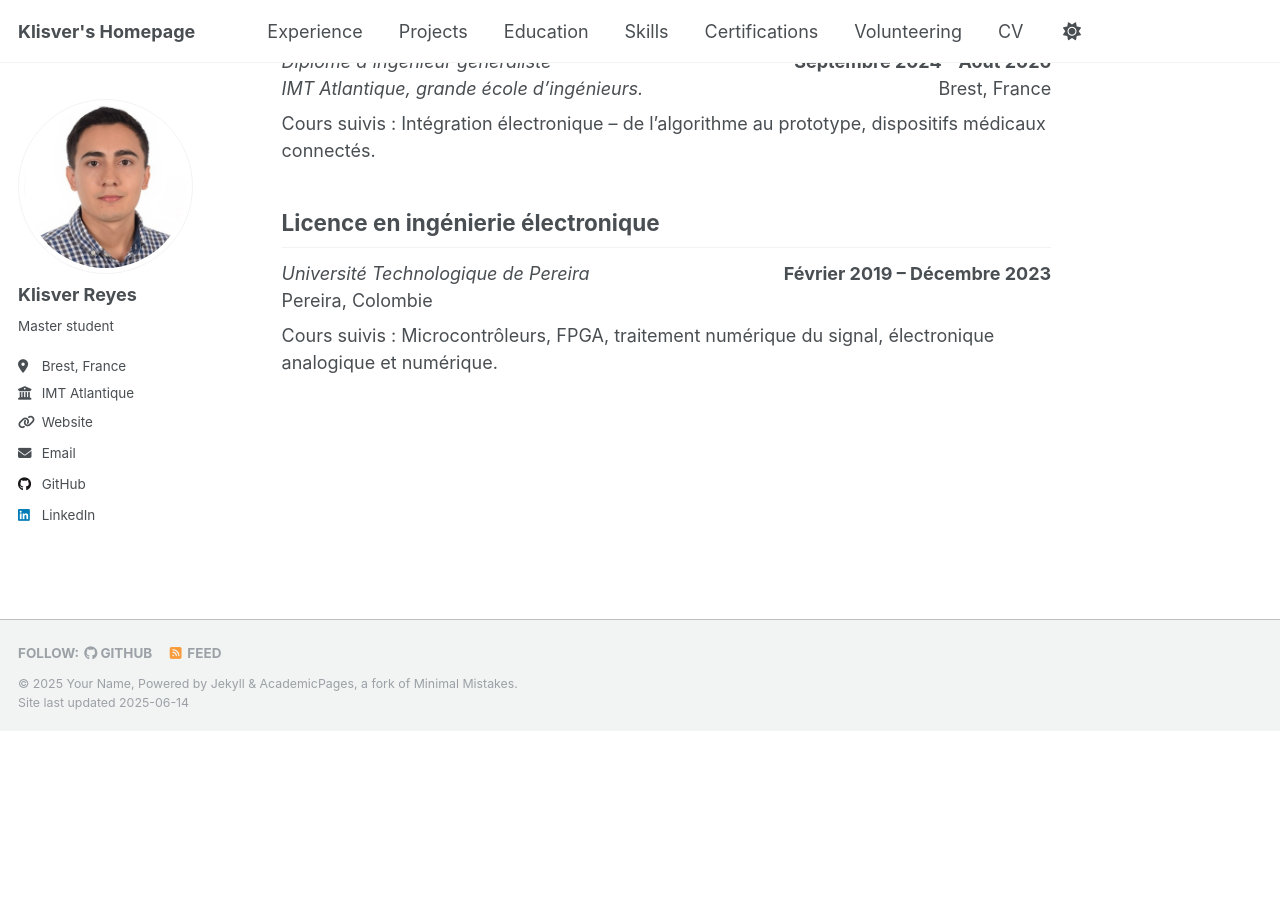
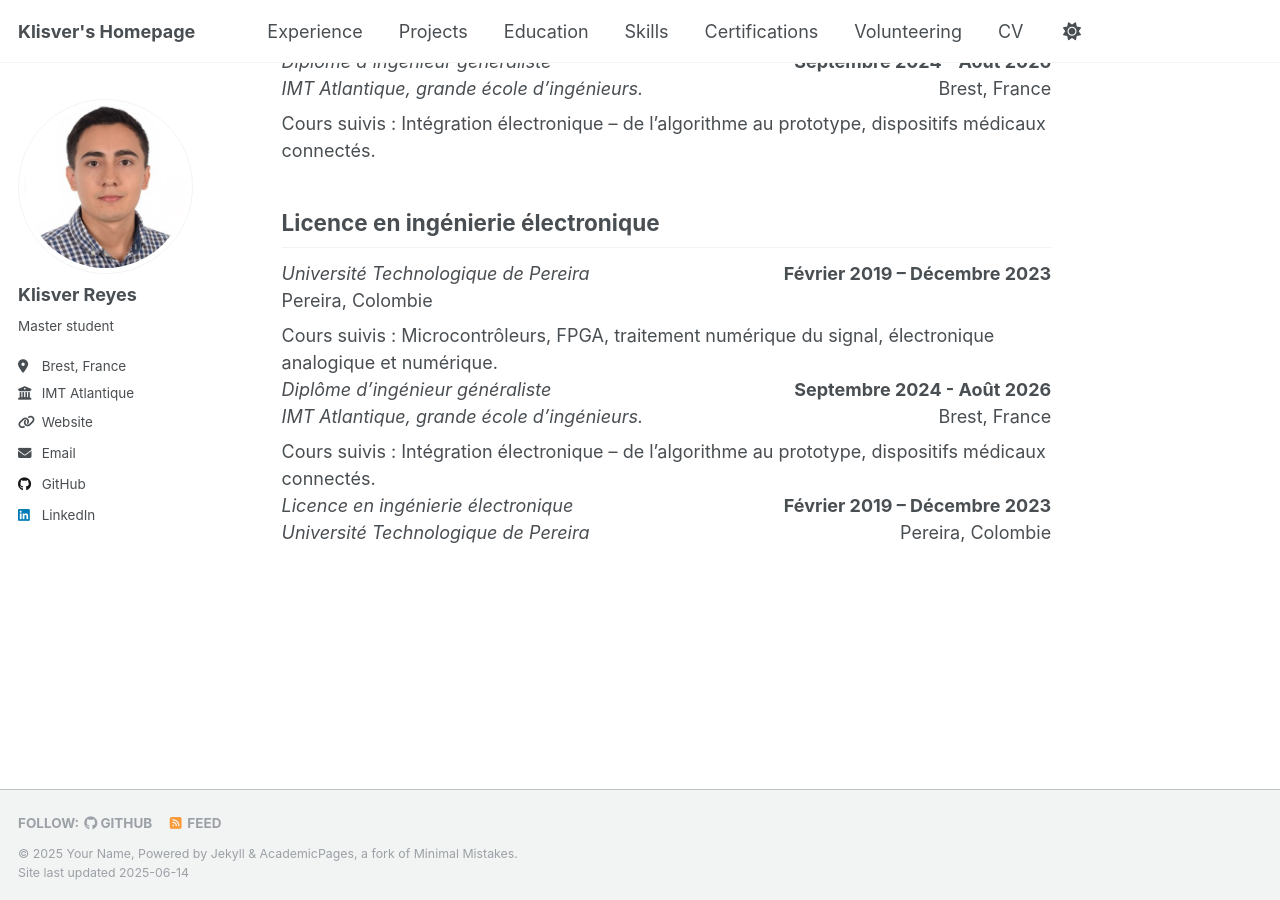
Before and after one commit to Klisver-Reyes/Klisver-Reyes.github.io, a Jekyll site: the page built from _education/education.md, in a window 1280 px wide and 900 px high, scrolled down 1887 px. Built offline with Jekyll 4.4.1, drawn with Linux system fonts in a browser that asks for light colours; before the commit the page ends 2617 px from its top, so only the background shows below that.

Commit message:
Update education.md

```diff
--- a/_education/education.md
+++ b/_education/education.md
@@ -99,3 +99,24 @@ permalink: /education/
   <div>Pereira, Colombie</div>
   <div style="margin-top: 8px;">Cours suivis : Microcontrôleurs, FPGA, traitement numérique du signal, électronique analogique et numérique.</div>
 </div>
+
+<div>
+
+  <div style="display: flex; justify-content: space-between;">
+    <div style="font-style: italic;">Diplôme d’ingénieur généraliste</div>
+    <div style="font-weight: bold;">Septembre 2024 - Août 2026</div>
+  </div>
+  <div style="display: flex; justify-content: space-between;">
+    <div style="font-style: italic;">IMT Atlantique, grande école d’ingénieurs.</div>
+    <div>Brest, France</div>
+  </div>
+  <div style="margin-top: 8px;">Cours suivis : Intégration électronique – de l’algorithme au prototype, dispositifs médicaux connectés.</div>
+
+  <div style="display: flex; justify-content: space-between;">
+    <div style="font-style: italic;">Licence en ingénierie électronique</div>
+    <div style="font-weight: bold;">Février 2019 – Décembre 2023</div>
+  </div>
+  <div style="display: flex; justify-content: space-between;">
+    <div style="font-style: italic;">Université Technologique de Pereira</div>
+    <div>Pereira, Colombie</div>
+  </div>
```
